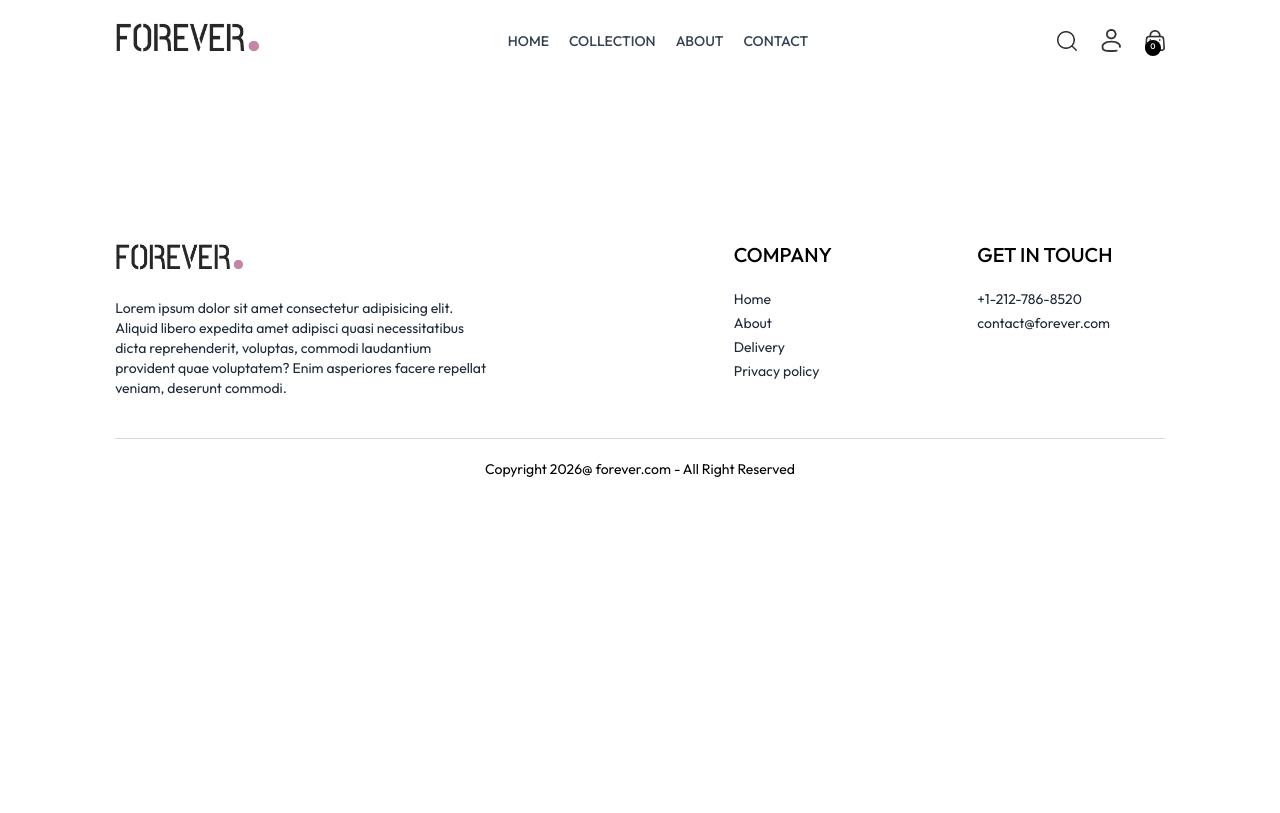
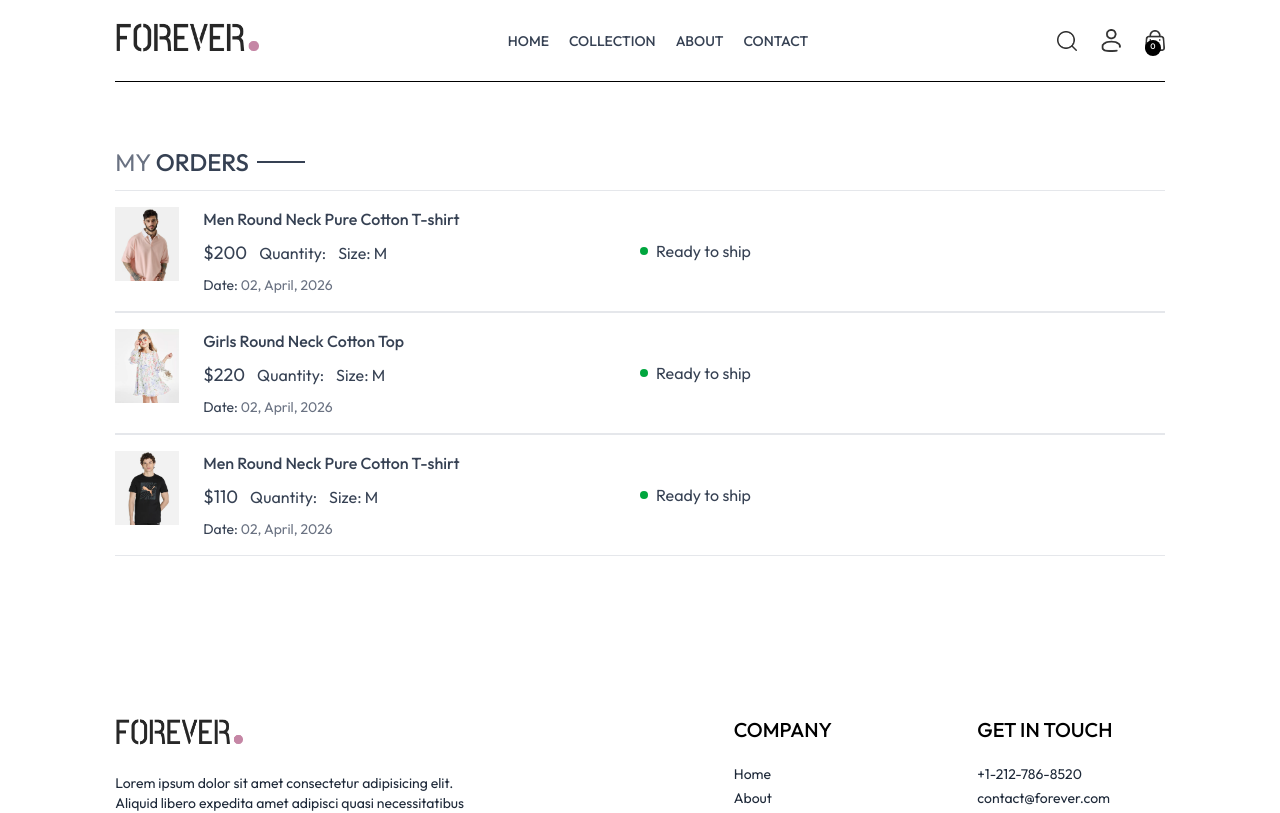
Before and after one commit to Yashwantsahu9907/Ecommerce-website, a React (Vite) app in the folder frontend/: page /orders in a window 1280 px wide. Shown: the top 813 px of the page. Built offline with nearby package versions, Linux system fonts and the light colour scheme.

Commit message:
Order page

```diff
--- a/frontend/src/pages/Order.jsx
+++ b/frontend/src/pages/Order.jsx
@@ -1,9 +1,45 @@
-import React from 'react'
+import React, { useContext } from 'react'
+import { ShopContext } from '../context/ShopContext'
+import Title from '../components/Title';
 
 const Order = () => {
+
+  const { products, currency, } = useContext(ShopContext);
+
   return (
-    <div>
+    <div className='border-t pt-16'>
+      <div className='text-2xl'>
+        <Title text1={'MY'} text2={'ORDERS'} />
 
+      </div>
+
+      <div>
+        {
+          products.slice(1, 4).map((item, index) => (
+            <div key={index} className='py-4 border-t border-b border-gray-200 text-gray-700 flex flex-col md:flex-row md:items-center md:justify-between gap-4'>
+              <div className='flex items-start gap-6 text-sm'>
+                <img className='w-16 sm:20' src={item.image[0]} alt="" />
+                <div>
+                  <p className='sm:text-base font-medium'>{item.name}</p>
+                  <div className='flex items-center gap-3 mt-2 text-base text-gray-700'>
+                    <p className='text-lg'>{currency}{item.price}</p>
+                    <p>Quantity: </p>
+                    <p>Size: M</p>
+                  </div>
+                  <p className='mt-2'>Date: <span className='text-gray-500 '>02, April, 2026</span></p>
+                </div>
+              </div>
+
+              <div className='md:w-1/2 flex justify-between'>
+                <div className='flex items-center gap-2'>
+                  <p className='min-w-2 h-2 rounded-full bg-green-600'></p>
+                  <p className='text-sm md:text-base'>Ready to ship </p>
+                </div>
+              </div>
+            </div>
+          ))
+        }
+      </div>
     </div>
   )
 }
--- a/frontend/src/pages/PlaceOrder.jsx
+++ b/frontend/src/pages/PlaceOrder.jsx
@@ -1,11 +1,14 @@
-import React, { useState } from 'react'
+import React, { useContext, useState } from 'react'
 import Title from '../components/Title'
 import CartTotal from '../components/CartTotal'
 import { assets } from '../assets/assets'
+import { ShopContext } from '../context/ShopContext'
 
 const PlaceOrder = () => {
 
-const [method, setMethod] = useState('cod');
+  const [method, setMethod] = useState('cod');
+
+  const {navigate} = useContext(ShopContext);
 
 
   return (
@@ -48,23 +51,26 @@
 
           {/*----------------PAYMENT METHOD---------------*/}
           <div className='flex gap-3 flex-col lg:flex-row'>
-            <div onClick={()=>setMethod('stripe')} className='flex items-center gap-3 border border-gray-200 p-2 px-3 cursor-pointer'>
+            <div onClick={() => setMethod('stripe')} className='flex items-center gap-3 border border-gray-200 p-2 px-3 cursor-pointer'>
               <p
-  className={`min-w-[14px] h-[14px] border rounded-full ${method === 'stripe' ? 'bg-green-400' : ''}`}></p>
+                className={`min-w-[14px] h-[14px] border rounded-full ${method === 'stripe' ? 'bg-green-400' : ''}`}></p>
               <img className='h-5 mx-4' src={assets.stripe_logo} alt="" />
             </div>
 
-            <div onClick={()=>setMethod('razorpay')} className='flex items-center gap-3 border border-gray-200 p-2 px-3 cursor-pointer'>
+            <div onClick={() => setMethod('razorpay')} className='flex items-center gap-3 border border-gray-200 p-2 px-3 cursor-pointer'>
               <p
-  className={`min-w-[14px] h-[14px] border rounded-full ${method === 'razorpay' ? 'bg-green-400' : ''}`}></p>
+                className={`min-w-[14px] h-[14px] border rounded-full ${method === 'razorpay' ? 'bg-green-400' : ''}`}></p>
               <img className='h-5 mx-4' src={assets.razorpay_logo} alt="" />
             </div>
-            <div onClick={()=>setMethod('cod')}className='flex items-center gap-3 border border-gray-200 p-2 px-3 cursor-pointer'>
+            <div onClick={() => setMethod('cod')} className='flex items-center gap-3 border border-gray-200 p-2 px-3 cursor-pointer'>
               <p className={`min-w-[14px] h-[14px] border rounded-full ${method === 'cod' ? 'bg-green-400' : ''}`}></p>
               <p className='text-gray-600 text-sm font-medium mx-4'>CASH ON DELIVERY</p>
             </div>
           </div>
 
+          <div className='w-full text-end mt-8'>
+            <button onClick={()=>navigate('/orders')} className='bg-black text-white px-16 py-3 text-sm'>PLACE ORDER</button>
+          </div>
         </div>
       </div>
     </div>
```
